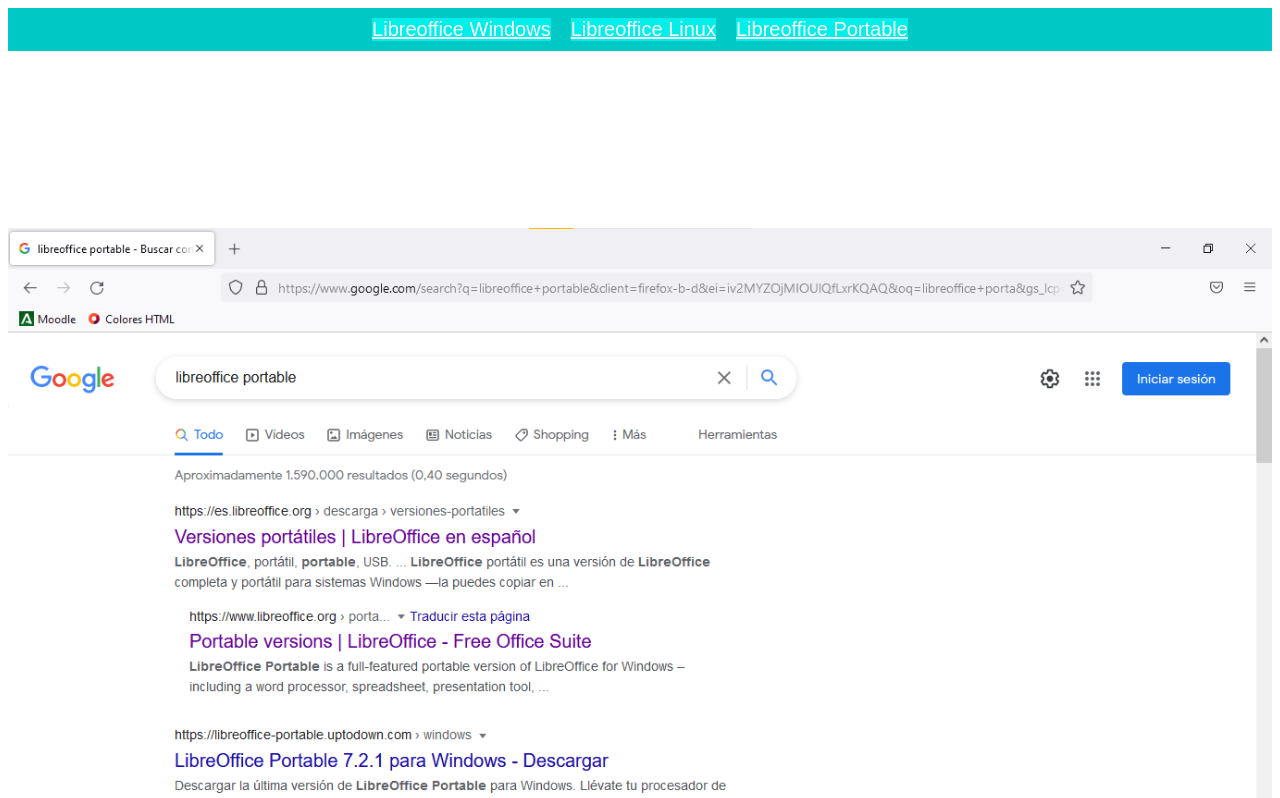
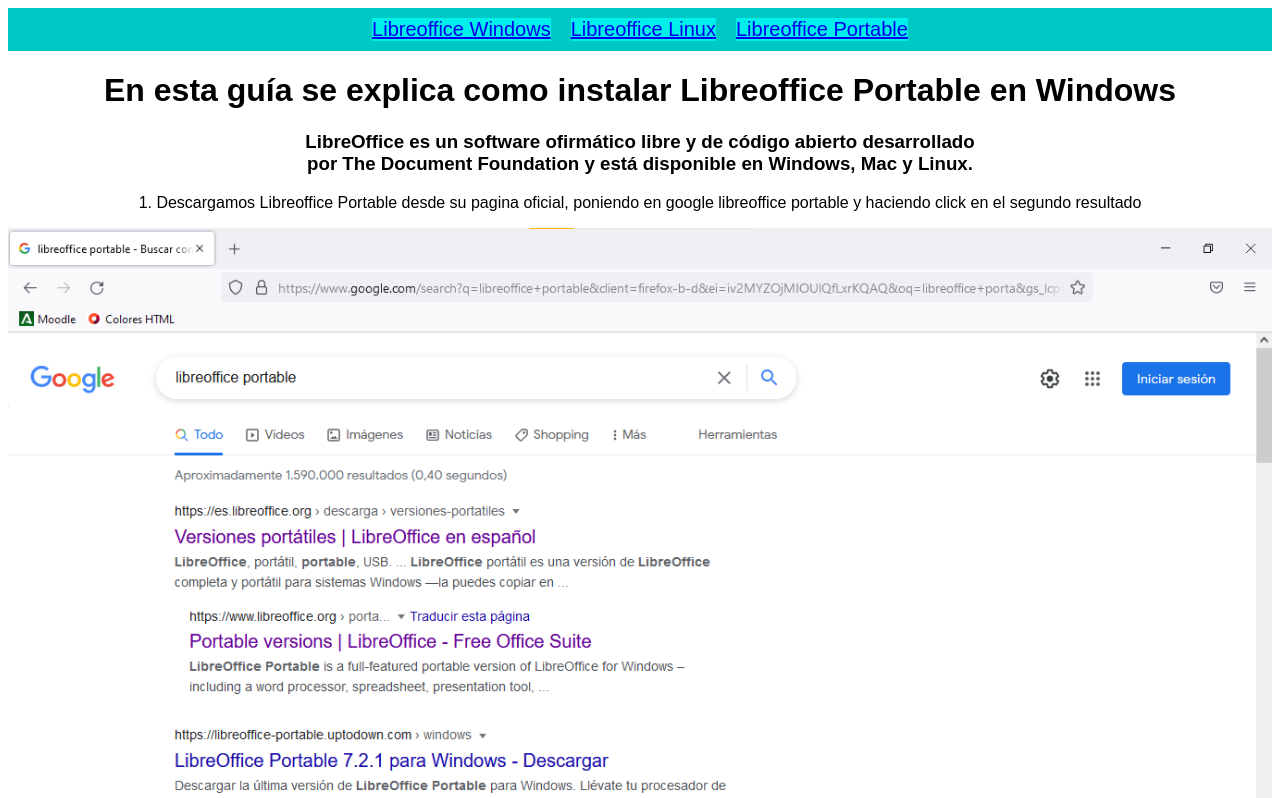
Before and after one commit to gagapama/proyectofhwgagapama, a plain HTML site: page Paginas/LibreofficePortable.html in a window 1280 px wide. Shown: the top 798 px of the page. Drawn offline with Linux system fonts and the light colour scheme.

Commit message:
Update LibreofficePortable.css

```diff
--- a/Estilos/LibreofficePortable.css
+++ b/Estilos/LibreofficePortable.css
@@ -3,7 +3,6 @@
 }
 body {
   font-family: Arial, Helvetica, sans-serif;
-  color: white;
   text-align: center;
 }
 /* Style the header */
@@ -11,7 +10,6 @@
   background-color: #00c8c5;
   text-align: center;
   font-size: 35px;
-  color: white;
 }
 nav {
   float: left;
@@ -33,7 +31,6 @@
 }
 li a {
   display: block;
-  color: white;
   padding: 10px 10px;
   text-decoration: none;
 }
@@ -78,9 +75,7 @@
 table tr {
   text-align: left;
 }
-a{
-  color: white;
-}
+
 
 table tr {
   text-align: left;
```
